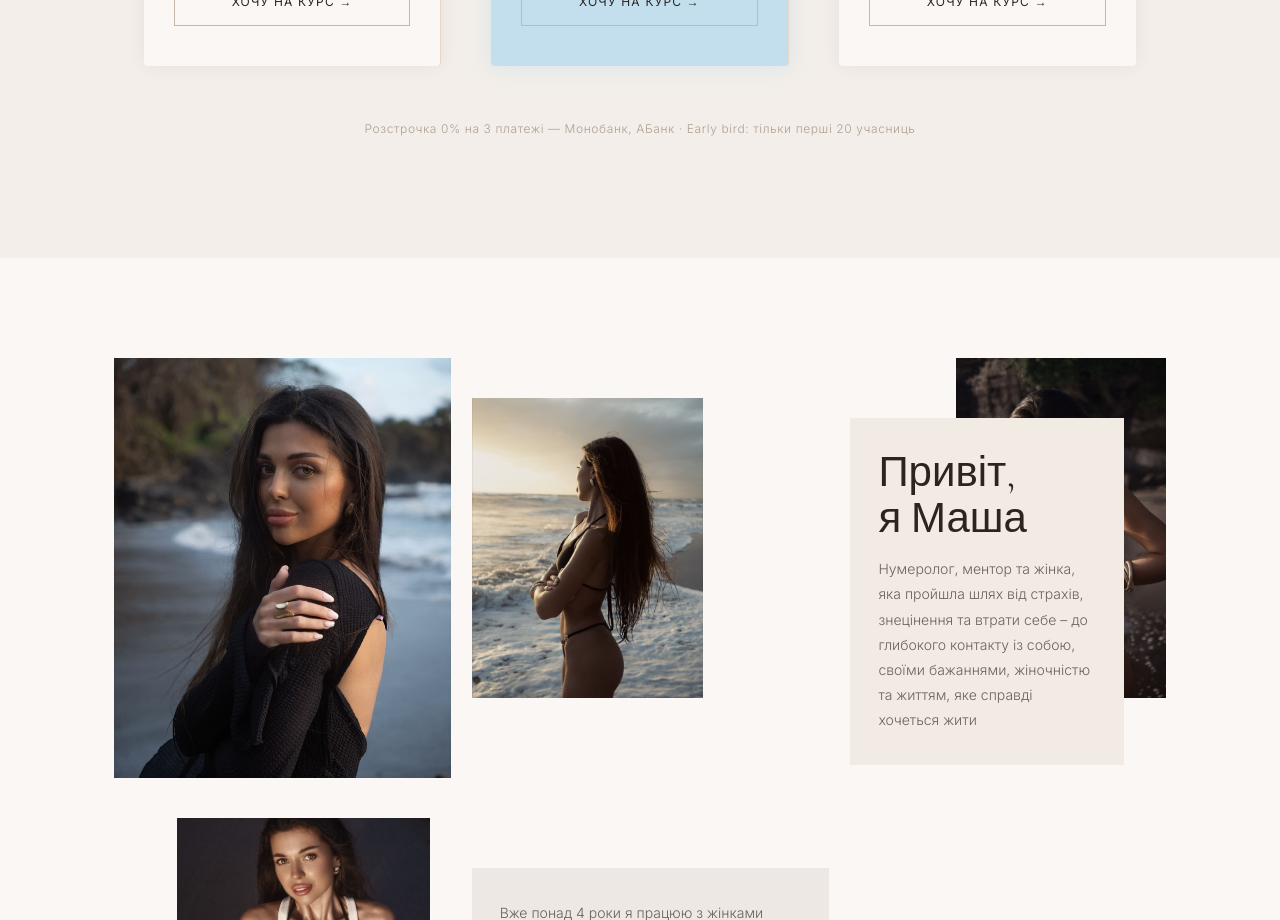
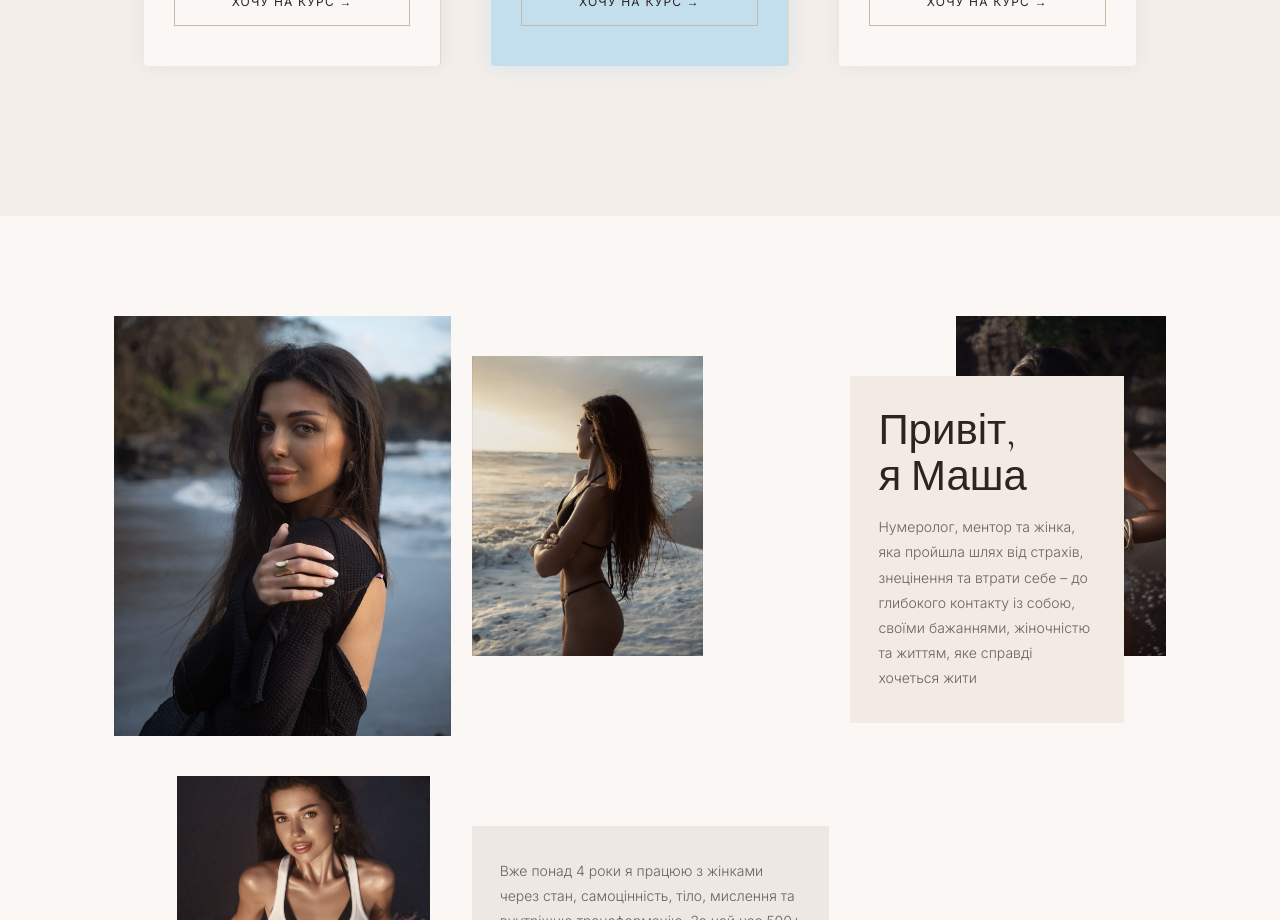
Before and after one commit to AdamT3H/alive, a Next.js app: page / in a window 1280 px wide. Shown: the part 5840-6760 px from the top of the page. Built offline with nearby package versions, Linux system fonts and the light colour scheme.

Commit message:
fix text

```diff
--- a/app/page.module.css
+++ b/app/page.module.css
@@ -601,16 +601,6 @@
     border-color: #2C2420;
 }
 
-.TariffFooter {
-    font-family: var(--font-inter);
-    font-size: 12px;
-    font-weight: 300;
-    color: #B0A090;
-    margin-top: 24px;
-    letter-spacing: 0.05em;
-    text-align: center;
-}
-
 .AuthorBlock {
     width: 100%;
     padding: 100px 24px;
--- a/app/page.tsx
+++ b/app/page.tsx
@@ -229,7 +229,6 @@ export default function Home() {
             </div>
 
           </div>
-          <p className={styles.TariffFooter}>Розстрочка 0% на 3 платежі — Монобанк, АБанк · Early bird: тільки перші 20 учасниць</p>
         </div>
       </div>
 
```
